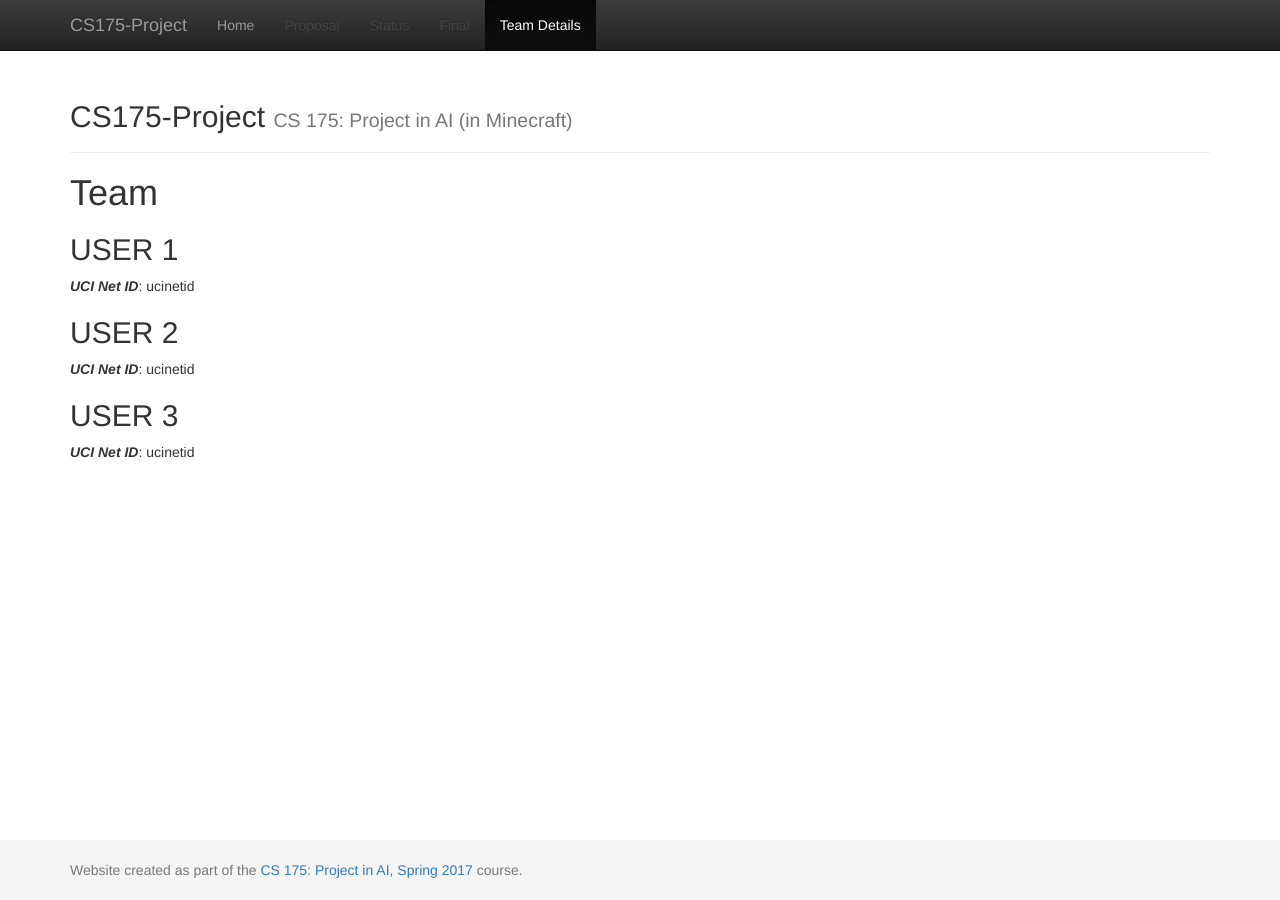
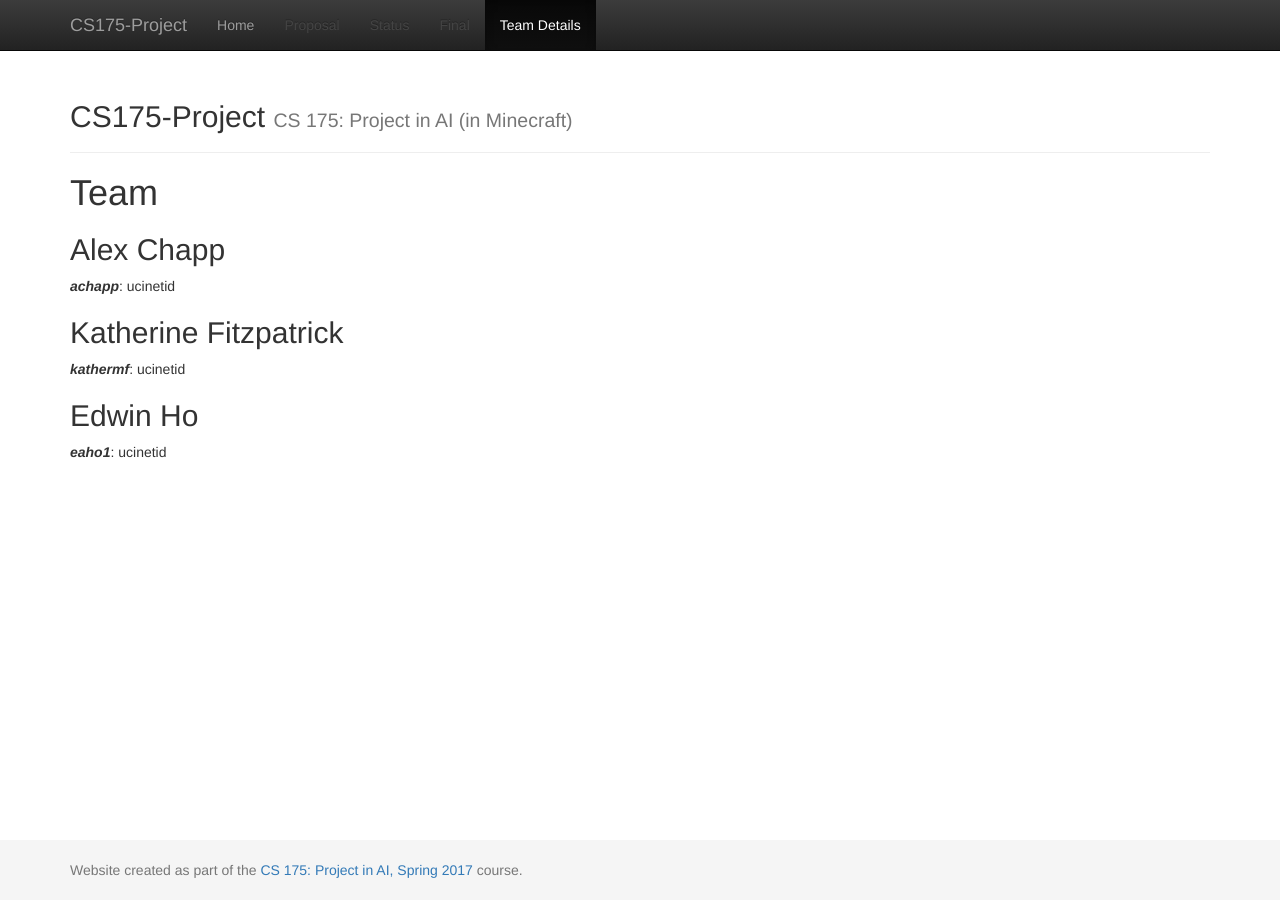
Before and after one commit to Alex561/CS175-Project, a Jekyll site: the page built from docs/team.md, in a window 1280 px wide. Built offline with Jekyll 4.4.1, drawn with Linux system fonts in a browser that asks for light colours.

Commit message:
Updated Team.md to reflect team members

```diff
--- a/docs/team.md
+++ b/docs/team.md
@@ -6,11 +6,11 @@ title:  Team
 # {{ page.title }}
 
 
-## USER 1
-***UCI Net ID***: ucinetid
+## Alex Chapp
+***achapp***: ucinetid
 
-## USER 2
-***UCI Net ID***: ucinetid
+## Katherine Fitzpatrick
+***kathermf***: ucinetid
 
-## USER 3
-***UCI Net ID***: ucinetid
+## Edwin Ho
+***eaho1***: ucinetid
```
